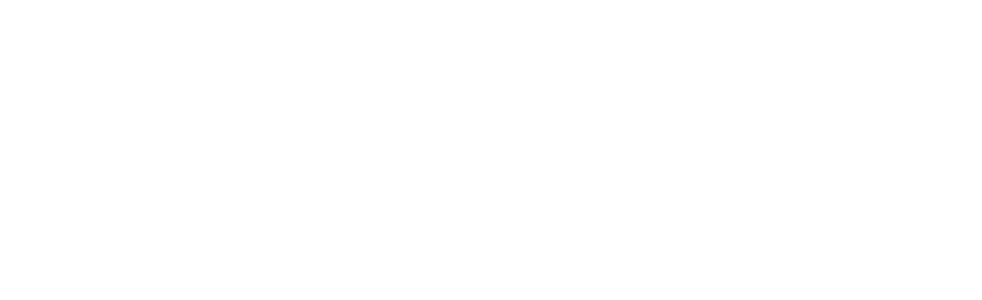
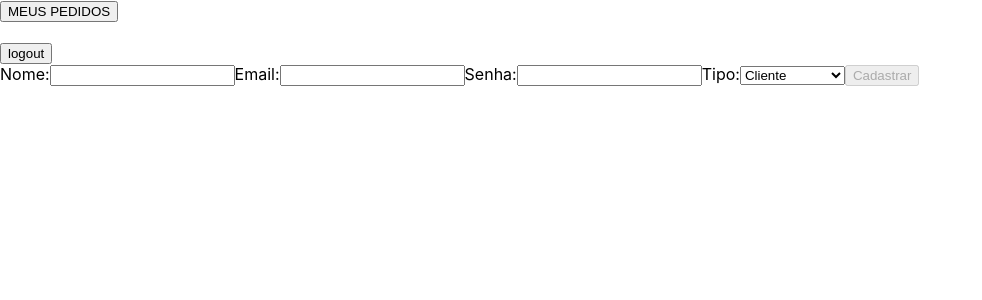
Before and after one commit to edmcorrea/project-delivery-app, a React (Create React App) app in the folder front-end/: page /admin/manage in a window 1280 px wide. Before the commit this address had no page. Shown: the top 300 px of the page, without its empty margins (0-982 px from the left). Built offline with nearby package versions, Linux system fonts and the light colour scheme.

Commit message:
create admin_manager_users page

```diff
--- a/front-end/src/App.js
+++ b/front-end/src/App.js
@@ -2,6 +2,7 @@
 import { Navigate, Route, Routes } from 'react-router-dom';
 import './App.css';
 import Provider from './Context/Provider';
+import AdminManage from './pages/AdminManage';
 import Checkout from './pages/Checkout';
 import Login from './pages/Login';
 import OrderDetail from './pages/OrderDetail';
@@ -21,6 +22,7 @@
         <Route exact path="/customer/orders" element={ <Orders /> } />
         <Route exact path="/customer/orders/:id" element={ <OrderDetail /> } />
         <Route exact path="/seller/orders" element={ <Orders /> } />
+        <Route exact path="/admin/manage" element={ <AdminManage /> } />
       </Routes>
     </Provider>
   );
--- a/front-end/src/components/navbar.js
+++ b/front-end/src/components/navbar.js
@@ -30,6 +30,7 @@
         >
           PRODUTOS
         </button>)}
+      {userRole !== 'administrator' && (
         <button
           data-testid="customer_products__element-navbar-link-orders"
           type="button"
@@ -37,6 +38,16 @@
         >
           MEUS PEDIDOS
         </button>
+      )}
+      {userRole === 'administrator' && (
+        <button
+          data-testid="customer_products__element-navbar-link-orders"
+          type="button"
+          onClick={ () => history('/admin/manage') }
+        >
+          GERENCIAR USUÁRIOS
+        </button>
+      )}
       <h2 data-testid="customer_products__element-navbar-user-full-name">
         {name}
       </h2>
--- /dev/null
+++ b/front-end/src/pages/AdminManage.js
@@ -0,0 +1,127 @@
+import { useEffect, useState } from 'react';
+import NavBar from '../components/navbar';
+import { requestInsertUser, setToken } from '../services/request.mangeUser';
+
+function AdminManage() {
+  const [email, setEmail] = useState('');
+  const [password, setPassword] = useState('');
+  const [name, setName] = useState('');
+  const [role, setRole] = useState('customer');
+  const [error, setError] = useState(false);
+  const [errorMessage, setErrorMessage] = useState('');
+  const [disableBtn, setDisableBtn] = useState(true);
+
+  const handleChange = ({ target: { id, value } }) => {
+    if (id === 'email') setEmail(value);
+    if (id === 'password') setPassword(value);
+    if (id === 'name') setName(value);
+    if (id === 'type-user') setRole(value);
+  };
+
+  const clearInputs = () => {
+    setEmail('');
+    setName('');
+    setRole('customer');
+    setPassword('');
+  };
+
+  const registerNewUser = async () => {
+    const { token } = JSON.parse(localStorage.getItem('user'));
+    try {
+      setToken(token);
+      const userData = {
+        name,
+        email,
+        password,
+        role,
+      };
+      await requestInsertUser('/user/admin', userData);
+      clearInputs();
+    } catch (err) {
+      setErrorMessage(err.message);
+      setError(true);
+    }
+  };
+
+  useEffect(() => {
+    const passwordMinLength = 6;
+    const nameMinLength = 12;
+    const regexMail = /\S+@\S+\.\S+/;
+    if (password.length >= passwordMinLength
+        && regexMail.test(email)
+        && name.length >= nameMinLength) {
+      return setDisableBtn(false);
+    }
+    return setDisableBtn(true);
+  }, [email, password, name]);
+
+  return (
+    <div>
+      <NavBar />
+      <form>
+        <label htmlFor="name">
+          Nome:
+          <input
+            type="text"
+            id="name"
+            data-testid="admin_manage__input-name"
+            name="name"
+            value={ name }
+            onChange={ handleChange }
+          />
+        </label>
+        <label htmlFor="email">
+          Email:
+          <input
+            type="email"
+            id="email"
+            data-testid="admin_manage__input-email"
+            name="email"
+            value={ email }
+            onChange={ handleChange }
+          />
+        </label>
+        <label htmlFor="password">
+          Senha:
+          <input
+            id="password"
+            type="password"
+            data-testid="admin_manage__input-password"
+            name="password"
+            value={ password }
+            onChange={ handleChange }
+          />
+        </label>
+        <label htmlFor="seller">
+          Tipo:
+          <select
+            name="type-user"
+            id="type-user"
+            onChange={ handleChange }
+            data-testid="admin_manage__select-role"
+            value={ role }
+          >
+            <option value="seller"> Vendedor</option>
+            <option value="customer"> Cliente</option>
+            <option value="administrator"> Administrador</option>
+          </select>
+        </label>
+        <button
+          type="button"
+          disabled={ disableBtn }
+          data-testid="admin_manage__button-register"
+          onClick={ registerNewUser }
+        >
+          Cadastrar
+        </button>
+      </form>
+      {error && (
+        <p data-testid="admin_manage__element-invalid-register">
+          { errorMessage }
+        </p>
+      )}
+    </div>
+  );
+}
+
+export default AdminManage;
--- a/front-end/src/pages/Login.js
+++ b/front-end/src/pages/Login.js
@@ -21,6 +21,7 @@
       setUserRole(user.role);
       if (user.role === 'customer') history('/customer/products');
       if (user.role === 'seller') history('/seller/orders');
+      if (user.role === 'administrator') history('/admin/manage');
     }
   };
 
@@ -102,7 +103,6 @@
         {error && (
           <p data-testid="common_login__element-invalid-email">
             Login inválido
-            {' '}
           </p>
         )}
       </form>
--- a/front-end/src/pages/Orders.js
+++ b/front-end/src/pages/Orders.js
@@ -22,10 +22,9 @@
     try {
       setToken(token);
       const sales = await requestSales('/sale');
-      console.log(sales);
       setSaleList(sales);
     } catch (error) {
-      console.log(error);
+      console.log(error.message);
     }
   };
 
--- /dev/null
+++ b/front-end/src/services/request.mangeUser.js
@@ -0,0 +1,24 @@
+import axios from 'axios';
+
+const api = axios.create({
+  baseURL: `http://localhost:${process.env.PORT || '3001'}`,
+});
+
+export const requestInsertUser = async (endpoint, body) => {
+  const { data } = await api.post(endpoint, body);
+  return data;
+};
+
+export const requestRemoveUser = async (endpoint) => {
+  const { data } = await api.delete(endpoint);
+  return data;
+};
+
+export const requestUsers = async (endpoint) => {
+  const { data } = await api.get(endpoint);
+  return data;
+};
+
+export const setToken = (token) => {
+  api.defaults.headers.common.Authorization = token;
+};
```
Lines whose indentation alone changed are shown as unchanged.
